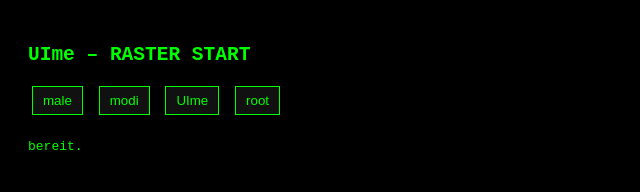
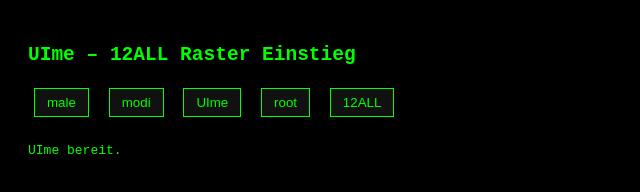
Before and after one commit to iki1uc/UIme, a plain HTML site: page index.html in a window 1280 px wide. Shown: the whole page, without its empty margins (0-640 px from the left). Drawn offline with Linux system fonts and the light colour scheme.

Commit message:
Update title and text for 12ALL Raster

```diff
--- a/index.html
+++ b/index.html
@@ -1,29 +1,30 @@
 <!DOCTYPE html>
-<html>
+<html lang="de">
 <head>
 <meta charset="UTF-8">
-<title>UIme – ROOT RASTER</title>
+<title>UIme – 12ALL Raster</title>
 <style>
 body { background:#000; color:#0f0; font-family:monospace; padding:20px; }
-a, button { color:#0f0; background:#111; border:1px solid #0f0; padding:6px 10px; text-decoration:none; margin:4px; display:inline-block; }
+button { background:#111; border:1px solid #0f0; color:#0f0; padding:6px 12px; margin:6px; }
 #out { margin-top:20px; white-space:pre; }
 </style>
 </head>
 <body>
 
-<h2>UIme – RASTER START</h2>
+<h2>UIme – 12ALL Raster Einstieg</h2>
 
 <button onclick="setPoint('male')">male</button>
 <button onclick="setPoint('modi')">modi</button>
 <button onclick="setPoint('UIme')">UIme</button>
 <button onclick="setPoint('root')">root</button>
+<button onclick="setPoint('12ALL')">12ALL</button>
 
-<div id="out">bereit.</div>
+<div id="out">UIme bereit.</div>
 
 <script>
 function setPoint(name) {
   document.getElementById('out').textContent =
-    'Einstiegspunkt: ' + name + '\nRaster-Bewegung aktiv.';
+    'UIme-Einstiegspunkt: ' + name + '\n12ALL-Raster aktiv.';
 }
 </script>
 
```
